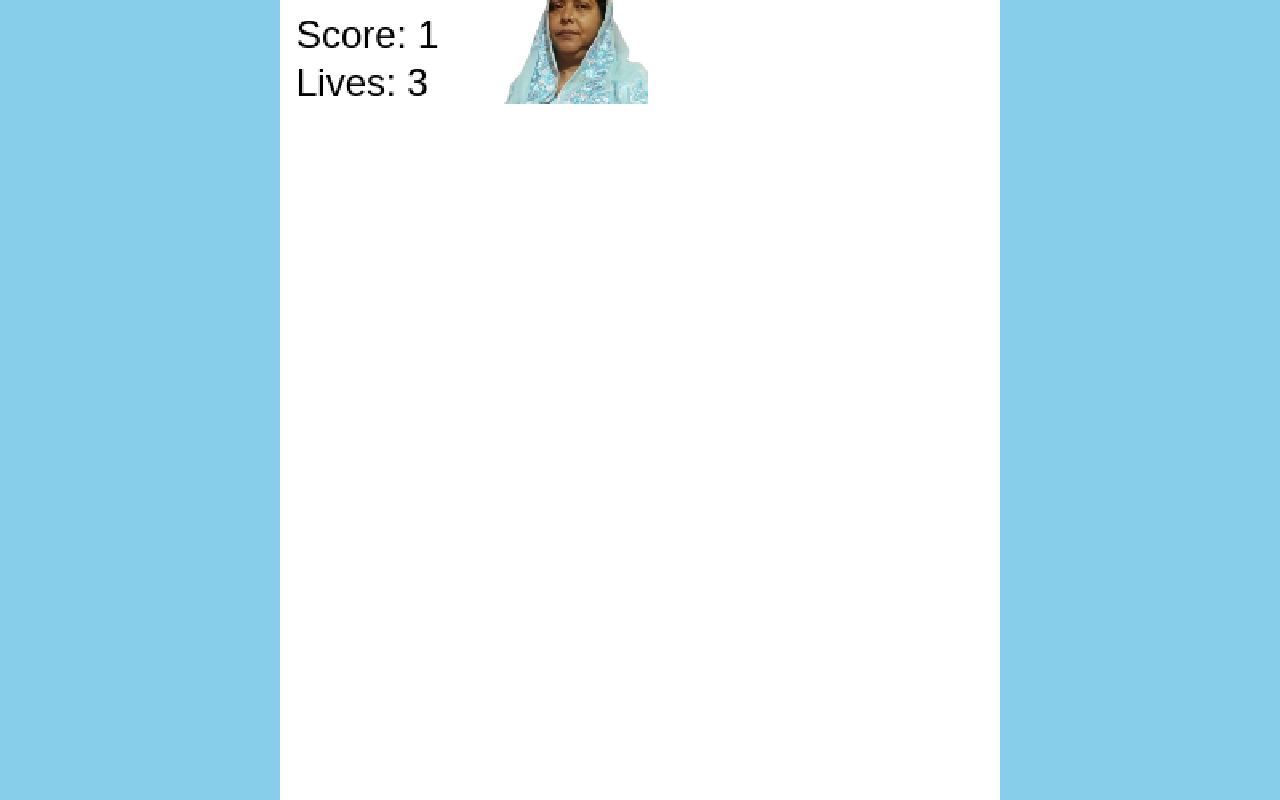
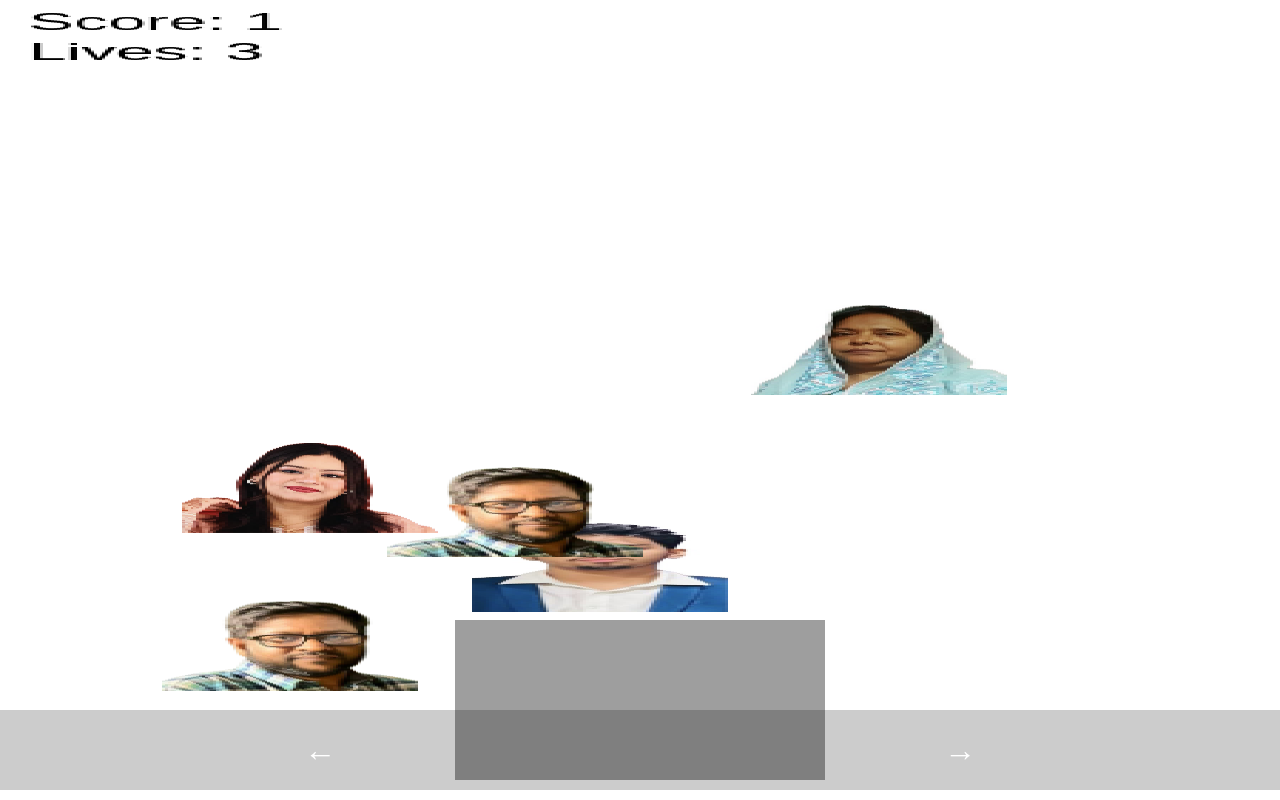
Before and after one commit to nupi07/arvisha-catch-game, a plain HTML site: page index.html in a window 1280 px wide. Shown: the top 800 px of the page. Drawn offline with Linux system fonts and the light colour scheme.

Commit message:
index.html

```diff
--- a/index.html
+++ b/index.html
@@ -1,109 +1,110 @@
 <!DOCTYPE html>
-<html>
+<html lang="en">
 <head>
-  <meta name="viewport" content="width=device-width, initial-scale=1.0">
-  <meta charset="UTF-8">
-  <title>Arvisha's Catch Game</title>
+  <meta charset="UTF-8" />
+  <meta name="viewport" content="width=device-width, initial-scale=1.0"/>
+  <title>Arvisha Catch Game</title>
   <style>
-    body {
+    html, body {
       margin: 0;
+      padding: 0;
       background: #87CEEB;
       overflow: hidden;
+      height: 100%;
+      width: 100%;
+      font-family: sans-serif;
+      touch-action: none;
     }
+
     canvas {
       display: block;
+      background: #fff;
       margin: auto;
-  background: #fff;
       width: 100vw;
       height: 100vh;
+      image-rendering: pixelated;
     }
+
     #game-over {
       position: absolute;
       top: 40%;
       left: 50%;
       transform: translate(-50%, -50%);
       font-size: 2em;
-      background: rgba(255,255,255,0.8);
-      padding: 20px;
+      background: rgba(255,255,255,0.9);
+      padding: 20px 40px;
       border-radius: 10px;
+      z-index: 10;
       display: none;
-      z-index: 10;
-    }
- <style>
-  html, body {
-    margin: 0;
-    padding: 0;
-    overflow: hidden;
-    background: #87CEEB;
-    height: 100%;
-    width: 100%;
-    touch-action: none;
+      text-align: center;
     }
 
+    /* Touch controls */
+    .touch-controls {
+      position: absolute;
+      bottom: 10px;
+      width: 100%;
+      display: flex;
+      justify-content: space-between;
+      z-index: 5;
+    }
+
+    .btn {
+      width: 50%;
+      height: 80px;
+      background: rgba(0, 0, 0, 0.2);
+      color: white;
+      font-size: 2em;
+      text-align: center;
+      line-height: 80px;
+      user-select: none;
+    }
+
+    .btn:active {
+      background: rgba(0, 0, 0, 0.4);
+    }
+  </style>
 </head>
 <body>
-    body {
-    display: flex;
-    justify-content: center;
-    align-items: center;
-  }
+  <canvas id="gameCanvas" width="720" height="1280"></canvas>
+  <div id="game-over">Game Over!<br>Refresh to play again</div>
 
-  canvas {
-    background: #fff;
-    width: 720px;
-    height: 1280px;
-    image-rendering: pixelated;
-  }
-
-  #game-over {
-    position: absolute;
-    top: 50%;
-    left: 50%;
-    transform: translate(-50%, -50%);
-    font-size: 2em;
-    background: rgba(255,255,255,0.8);
-    padding: 20px;
-    border-radius: 10px;
-    display: none;
-    z-index: 10;
-  }
-</style>
-<canvas id="gameCanvas" width="720" height="1280"></canvas>
-<div id="game-over">Game Over! Refresh to Play Again</div>
+  <div class="touch-controls">
+    <div class="btn" id="leftBtn">←</div>
+    <div class="btn" id="rightBtn">→</div>
+  </div>
 
   <script>
     const canvas = document.getElementById("gameCanvas");
     const ctx = canvas.getContext("2d");
+
     function resizeCanvas() {
       const aspectRatio = 9 / 16;
       const windowRatio = window.innerWidth / window.innerHeight;
-
       if (windowRatio > aspectRatio) {
-    // Window is too wide — fit to height
         canvas.height = window.innerHeight;
         canvas.width = window.innerHeight * aspectRatio;
       } else {
-    // Window is too tall — fit to width
         canvas.width = window.innerWidth;
         canvas.height = window.innerWidth / aspectRatio;
       }
     }
+
     resizeCanvas();
     window.addEventListener("resize", resizeCanvas);
 
     const playerImg = new Image();
     playerImg.src = "arvisha.png";
 
-  // Load 17 relatives
+    const catchSound = new Audio("catch.mp3");
+    const missSound = new Audio("miss.mp3");
+
     const relativeImages = [];
     for (let i = 1; i <= 17; i++) {
       const img = new Image();
-  img.src = `relative${i}.png`; // Make sure you have relative1.png to relative17.png in the folder
+      img.src = `relative${i}.png`;
       relativeImages.push(img);
     }
-
-  const catchSound = new Audio("catch.mp3");
-  const missSound = new Audio("miss.mp3");
 
     const player = {
       x: canvas.width / 2 - 65,
@@ -119,30 +120,14 @@ for (let i = 1; i <= 17; i++) {
     let lives = 3;
 
     function createRelative() {
-  const minHorizontalDistance = 400;
-  const minVerticalDistance = 600;
-
-  // Soft limit: only spawn if fewer than 4 relatives currently on screen
-  if (relatives.length >= 4) return;
-
+      if (relatives.length >= 6) return;
       const newX = Math.random() * (canvas.width - 90);
-
-  for (let r of relatives) {
-    const horizontalDistance = Math.abs(r.x - newX);
-    const verticalDistance = Math.abs(r.y - (-90));
-
-    if (horizontalDistance < minHorizontalDistance && verticalDistance < minVerticalDistance) {
-      // Too close to an existing relative — don’t spawn this frame
-      return;
-    }
-  }
-
       relatives.push({
         x: newX,
         y: -90,
         width: 90,
         height: 90,
-    speed: 3 + Math.random() * 0.5,
+        speed: 2.5 + Math.random(),
         image: relativeImages[Math.floor(Math.random() * relativeImages.length)]
       });
     }
@@ -178,8 +163,7 @@ function update() {
         return;
       }
 
-  // Only create if less than 6 on screen
-  if (Math.random() < 0.02 && relatives.length < 6) {
+      if (Math.random() < 0.03) {
         createRelative();
       }
 
@@ -201,8 +185,8 @@ function update() {
       ctx.fillText("Lives: " + lives, 10, 60);
     }
 
-  // Smooth movement controls
-  window.addEventListener("keydown", function(e) {
+    // Keyboard / Remote controls
+    window.addEventListener("keydown", e => {
       if (e.key === "ArrowLeft") {
         player.dx = -player.speed;
       } else if (e.key === "ArrowRight") {
@@ -210,15 +194,34 @@ function update() {
       }
     });
 
-  window.addEventListener("keyup", function(e) {
+    window.addEventListener("keyup", e => {
       if (e.key === "ArrowLeft" || e.key === "ArrowRight") {
         player.dx = 0;
       }
+    });
+
+    // Touch controls
+    const leftBtn = document.getElementById("leftBtn");
+    const rightBtn = document.getElementById("rightBtn");
+
+    let touchInterval = null;
+
+    leftBtn.addEventListener("touchstart", () => {
+      player.dx = -player.speed;
+    });
+    rightBtn.addEventListener("touchstart", () => {
+      player.dx = player.speed;
+    });
+
+    leftBtn.addEventListener("touchend", () => {
+      player.dx = 0;
+    });
+    rightBtn.addEventListener("touchend", () => {
+      player.dx = 0;
     });
 
     // Start game
     update();
   </script>
 </body>
-
 </html>
```
Lines whose indentation alone changed are shown as unchanged.
